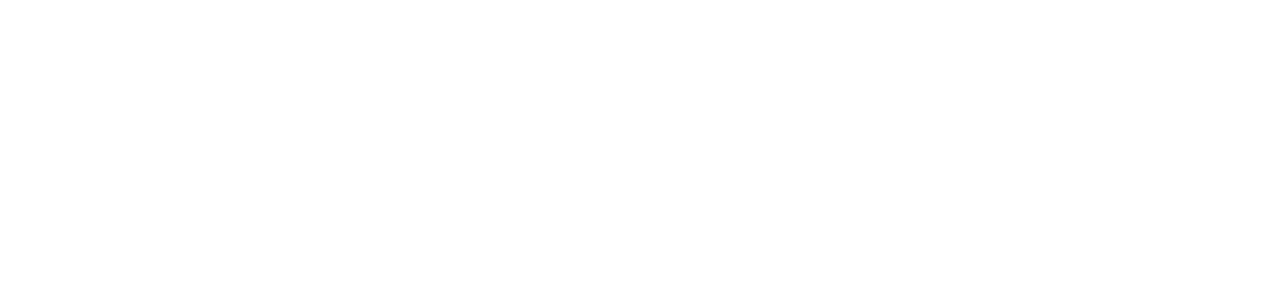
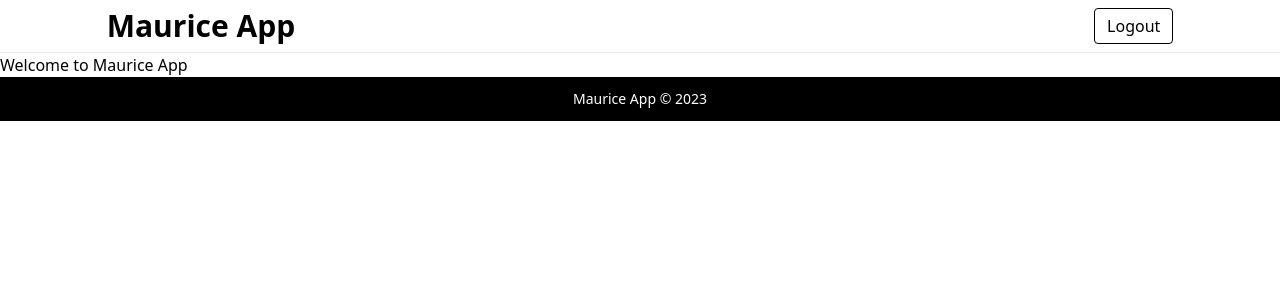
Before and after one commit to MauriceDev1/signup, a Next.js app: page / in a window 1280 px wide. Shown: the top 300 px of the page. Built offline with nearby package versions, Linux system fonts and the light colour scheme.

Commit message:
feat: created all the layout's & components

```diff
--- /dev/null
+++ b/src/components/Footer.tsx
@@ -0,0 +1,9 @@
+import React from 'react'
+
+export default function Footer() {
+  return (
+    <div className='w-full py-3 flex justify-center bg-black'>
+        <h6 className='text-white text-sm'>Maurice App &copy; 2023</h6>
+    </div>
+  )
+}
--- /dev/null
+++ b/src/components/Nav.tsx
@@ -0,0 +1,16 @@
+import React from 'react'
+
+export default function Nav() {
+  return (
+    <div className='w-full flex py-2 justify-center border-b'>
+        <div className='mx-2 w-full sm:w-10/12 flex justify-between'>
+            <div>
+                <h1 className='text-3xl font-bold'>Maurice App</h1>
+            </div>
+            <div className='flex gap-5'>
+                <button className='border border-black px-3 rounded'>Logout</button>
+            </div>
+        </div>
+    </div>
+  )
+}
--- /dev/null
+++ b/src/layouts/Main.tsx
@@ -0,0 +1,24 @@
+import Footer from '@/components/Footer'
+import Nav from '@/components/Nav'
+import { useRouter } from 'next/router';
+import React, { Children } from 'react'
+
+interface MainProps {
+    children: React.ReactNode
+}
+
+export default function Main({children}: MainProps) {
+  const router = useRouter();
+
+  if(router.asPath === "/signup"){
+    return <>{children}</>
+  }
+
+  return (
+    <>
+        <Nav />
+        {children}
+        <Footer />
+    </>
+  )
+}
--- a/src/pages/_app.tsx
+++ b/src/pages/_app.tsx
@@ -1,6 +1,7 @@
 import '@/styles/globals.css'
+import Main from '@/layouts/Main'
 import type { AppProps } from 'next/app'
 
 export default function App({ Component, pageProps }: AppProps) {
-  return <Component {...pageProps} />
+  return <Main><Component {...pageProps} /></Main>
 }
--- a/src/pages/index.tsx
+++ b/src/pages/index.tsx
@@ -1,16 +1,16 @@
 import Head from 'next/head'
-import Image from 'next/image'
 
 export default function Home() {
   return (
     <>
       <Head>
-        <title>Maurice App - Signup</title>
+        <title>Maurice App - Home</title>
         <meta name="description" content="Generated by create next app" />
         <meta name="viewport" content="width=device-width, initial-scale=1" />
         <link rel="icon" href="/favicon.ico" />
       </Head>
       <main>
+        Welcome to Maurice App
       </main>
     </>
   )
```
